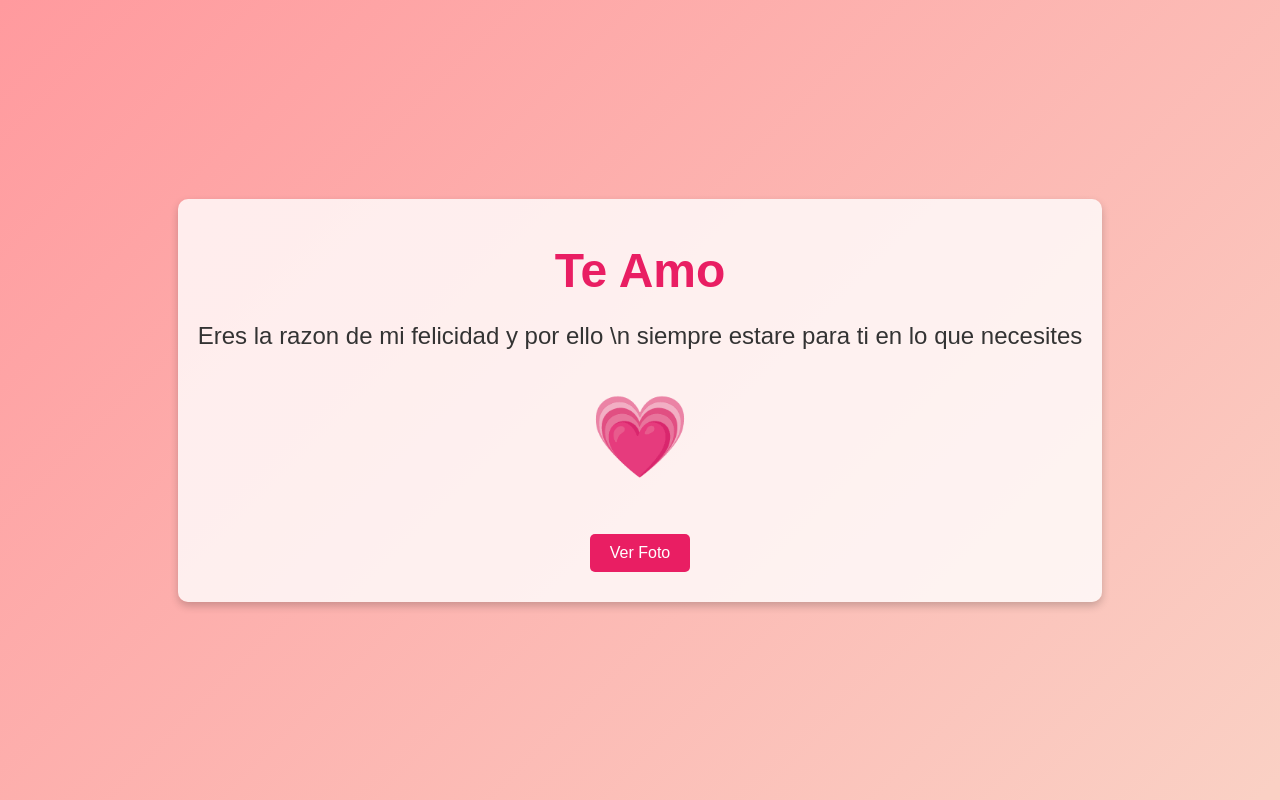
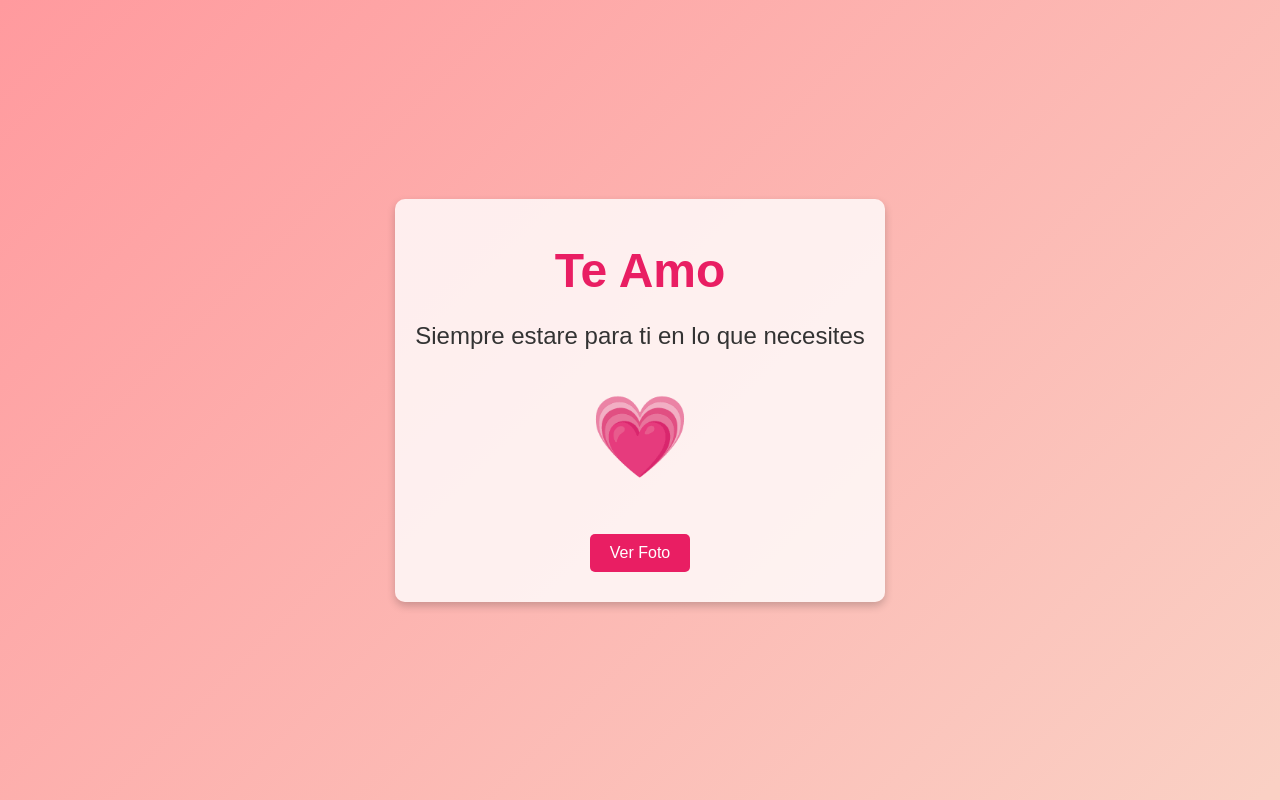
Before and after one commit to Axitzi/G, a plain HTML site: page index.html in a window 1280 px wide. Drawn offline with Linux system fonts and the light colour scheme.

Commit message:
index.html

```diff
--- a/index.html
+++ b/index.html
@@ -81,7 +81,7 @@
 <body>
     <div class="container">
         <h1>Te Amo</h1>
-        <p>Eres la razon de mi felicidad y por ello \n siempre estare para ti en lo que necesites</p>
+        <p>Siempre estare para ti en lo que necesites</p>
         <div class="heart">💗</div>
         <button onclick="showImage()">Ver Foto</button>
         <div class="image-container" id="imageContainer">
```
